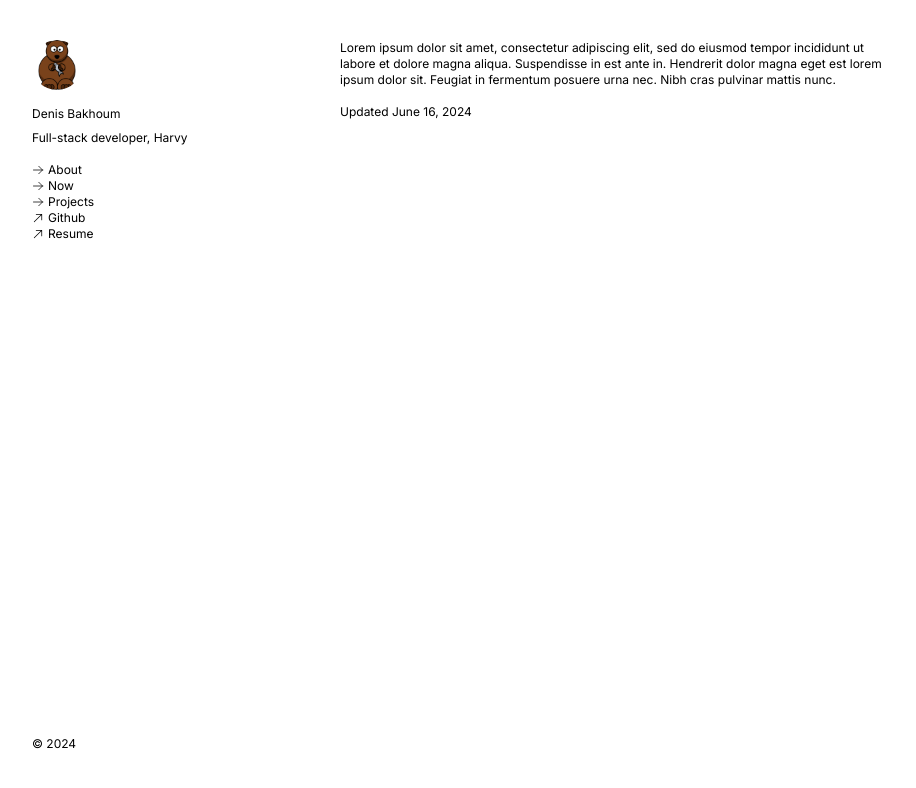
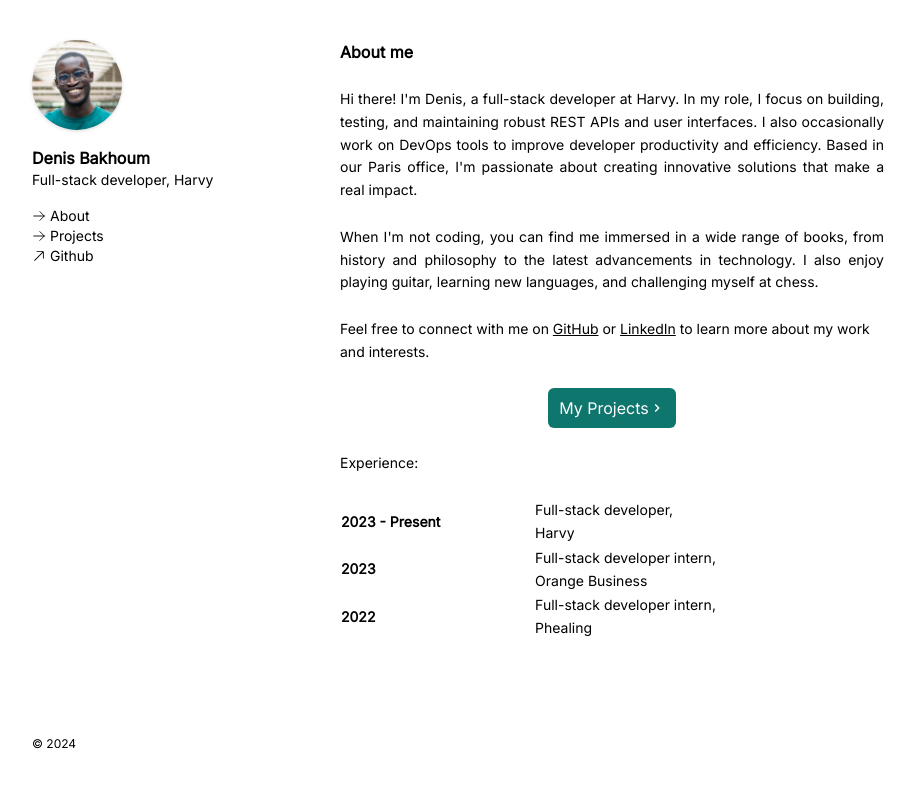
Before and after one commit to Dionysos5/portfolio, a Next.js app: page / in a window 1280 px wide. Shown: the top 788 px of the page, without its empty margins (0-916 px from the left). Built offline with nearby package versions, Linux system fonts and the light colour scheme.

Commit message:
updated home page and removed unused pages

```diff
--- a/app/about/page.tsx
+++ b/app/about/page.tsx
@@ -6,13 +6,6 @@ import Link from "next/link";
 export default function About() {
   return (
     <article className="flex flex-col gap-6 max-w-screen-sm pr-24">
-      <Image
-        src={ProfilePicture}
-        alt="Profile picture"
-        width={512}
-        height={320}
-        className="w-full h-96 bg-red-200 rounded-md"
-      />
       <p className="leading-relaxed text-sm">
         Hi there! I'm Denis, a full-stack developer at Harvy. In my role, I
         focus on building, testing, and maintaining robust REST APIs and user
--- a/app/components/Navbar.tsx
+++ b/app/components/Navbar.tsx
@@ -11,35 +11,38 @@ export default function Navbar() {
         <Image
           src={ProfilePicture}
           alt="Profile picture"
-          width={50}
-          className="rounded-full"
+          width={90}
+          className="rounded-full drop-shadow border-grey-200"
         />
       </Link>
-      <h3 className="pt-4">Denis Bakhoum</h3>
-      <p className="mt-2">Full-stack developer, Harvy</p>
+      <h3 className="pt-4 text-base font-semibold">Denis Bakhoum</h3>
+      <p className="text-sm">Full-stack developer, Harvy</p>
       <div className="flex flex-col mt-4">
-        <Link href={"/about"} className="flex items-center">
+        <Link href={"/"} className="flex items-center text-sm">
           <HiOutlineArrowRight className="mr-1" />
           About
         </Link>
-        <Link href={"/now"} className="flex items-center">
-          <HiOutlineArrowRight className="mr-1" />
-          Now
-        </Link>
-        <Link href={"/projects"} className="flex items-center">
+        <Link href={"/projects"} className="flex items-center text-sm">
           <HiOutlineArrowRight className="mr-1" />
           Projects
         </Link>
-        <Link href={"#"} className="flex items-center">
+        {/* <Link href={"/uses"} className="flex items-center text-sm"> */}
+        {/*   <HiOutlineArrowRight className="mr-1" /> */}
+        {/*   Uses */}
+        {/* </Link> */}
+        <Link
+          href={"https://github.com/dionysos5"}
+          className="flex items-center text-sm"
+        >
           <HiArrowUpRight className="mr-1" />
           Github
         </Link>
         {/* https://github.com/dionysos5 */}
-        <Link href={"#"} className="flex items-center">
-          {" "}
-          <HiArrowUpRight className="mr-1" />
-          Resume
-        </Link>
+        {/* <Link href={"#"} className="flex items-center text-sm"> */}
+        {/*   {" "} */}
+        {/*   <HiArrowUpRight className="mr-1" /> */}
+        {/*   Resume */}
+        {/* </Link> */}
       </div>
       <div className="absolute bottom-12">© 2024</div>
     </nav>
--- a/app/components/Card.tsx
+++ b/app/components/ProjectCard.tsx
@@ -1,21 +1,26 @@
-import Image from "next/image";
+import Image, { StaticImageData } from "next/image";
 import Link from "next/link";
 import React from "react";
 import { HiOutlineArrowRight } from "react-icons/hi2";
 import { HiArrowUpRight } from "react-icons/hi2";
-import Weather from "./weather.png";
-export default function Card() {
+export default function ProjectCard({
+  image,
+  title,
+}: {
+  image: StaticImageData;
+  title: string;
+}) {
   return (
     <div>
       <Link href={`/projects/${"weather"}`}>
         <Image
-          src={Weather}
+          src={image}
           alt="Profile picture"
           width={256}
-          className="rounded"
+          className="rounded-md"
         />
       </Link>
-      <p className="mt-2">Command Line Weather app</p>
+      <p className="mt-2 text-sm text-center">{title}</p>
     </div>
   );
 }
--- a/app/now/page.tsx
+++ /dev/null
@@ -1,5 +0,0 @@
-import React from "react";
-
-export default function Now() {
-  return <div>Now</div>;
-}
--- a/app/page.tsx
+++ b/app/page.tsx
@@ -1,16 +1,76 @@
 import Image from "next/image";
+import Link from "next/link";
+import { MdOutlineKeyboardArrowRight } from "react-icons/md";
 
 export default function Home() {
   return (
     <div>
-      <section className="flex flex-col gap-6 max-w-screen-sm pr-24">
-        Lorem ipsum dolor sit amet, consectetur adipiscing elit, sed do eiusmod
-        tempor incididunt ut labore et dolore magna aliqua. Suspendisse in est
-        ante in. Hendrerit dolor magna eget est lorem ipsum dolor sit. Feugiat
-        in fermentum posuere urna nec. Nibh cras pulvinar mattis nunc.
-      </section>
+      <article className="flex flex-col gap-6 max-w-screen-sm pr-24">
+        <h3 className="text-base font-semibold ">About me</h3>
+        <p className="leading-relaxed text-sm text-justify">
+          Hi there! I'm Denis, a full-stack developer at Harvy. In my role, I
+          focus on building, testing, and maintaining robust REST APIs and user
+          interfaces. I also occasionally work on DevOps tools to improve
+          developer productivity and efficiency. Based in our Paris office, I'm
+          passionate about creating innovative solutions that make a real
+          impact.
+        </p>
+        <p className="leading-relaxed text-sm text-justify">
+          When I'm not coding, you can find me immersed in a wide range of
+          books, from history and philosophy to the latest advancements in
+          technology. I also enjoy playing guitar, learning new languages, and
+          challenging myself at chess.
+        </p>
+        <p className="leading-relaxed text-sm">
+          Feel free to connect with me on{" "}
+          <Link href="https://github.com/dionysos5" className="underline">
+            GitHub
+          </Link>{" "}
+          or{" "}
+          <Link
+            href="https://www.linkedin.com/in/denis-bakhoum"
+            className="underline"
+          >
+            LinkedIn
+          </Link>{" "}
+          to learn more about my work and interests.
+        </p>
 
-      <p className="mt-4">Updated June 16, 2024</p>
+        <div className="flex justify-center">
+          <Link
+            className="w-32 flex justify-center items-center py-2 bg-teal-700 text-base text-white rounded-md"
+            href={"/projects"}
+          >
+            My Projects
+            <MdOutlineKeyboardArrowRight />
+          </Link>
+        </div>
+        <p className="leading-relaxed text-sm">Experience:</p>
+        <table className="leading-relaxed text-sm">
+          <tbody>
+            <tr>
+              <td className="font-semibold">2023 - Present</td>
+              <td>
+                Full-stack developer, <br /> Harvy
+              </td>
+            </tr>
+            <tr>
+              <td className="font-semibold">2023</td>
+              <td>
+                Full-stack developer intern,
+                <br /> Orange Business
+              </td>
+            </tr>
+            <tr>
+              <td className="font-semibold">2022</td>
+              <td>
+                Full-stack developer intern,
+                <br /> Phealing
+              </td>
+            </tr>
+          </tbody>
+        </table>
+      </article>
     </div>
   );
 }
--- a/app/projects/[projectName]/page.tsx
+++ b/app/projects/[projectName]/page.tsx
@@ -2,24 +2,27 @@ import React from "react";
 import Image from "next/image";
 import Weather from "../../components/weather.png";
 import Link from "next/link";
-import { HiArrowUpRight } from "react-icons/hi2";
 import { FaArrowUpRightFromSquare } from "react-icons/fa6";
 const ProjectDetails = ({ params }: { params: { projectName: string } }) => {
+  //TODO: Create a json file with description, demo, source link and stack information
+  // load it based on projectName found in params
   const { projectName } = params;
+
+  const description =
+    "A Python-based command line weather application showcasing API integration skills. Utilizes the OpenWeatherMap API to provide real-time weather data for user-specified locations.";
+  const sourceLink = "https://github.com/Dionysos5/weather-app";
+  const stack = "Python 3";
+
   return (
     <article className="flex flex-col gap-6 max-w-screen-sm pr-24">
       <h1 className="capitalize font-semibold text-lg">{projectName}</h1>
-      <p>
-        A Python-based command line weather application showcasing API
-        integration skills. Utilizes the OpenWeatherMap API to provide real-time
-        weather data for user-specified locations.{" "}
-      </p>
+      <p className="text-justify">{description}</p>
 
       <div className="flex gap-2">
         <p className="bg-green-100  text-green-700 uppercase px-1 py-[0.5] font-semibold">
           Demo
         </p>
-        <Link href={"/about"} className="flex gap-1 items-center underline">
+        <Link href={"#"} className="flex gap-1 items-center underline">
           Weather App
           <FaArrowUpRightFromSquare className="text-xs mr-1" />
         </Link>
@@ -28,14 +31,14 @@ const ProjectDetails = ({ params }: { params: { projectName: string } }) => {
         <p className="bg-green-100  text-green-700 uppercase px-1 py-[0.5] font-semibold">
           Stack
         </p>
-        <span className="flex gap-1 items-center ">Python 3</span>
+        <span className="flex gap-1 items-center ">{stack}</span>
       </div>
       <div className="flex gap-2">
         <p className="bg-green-100  text-green-700 uppercase px-1 py-[0.5] font-semibold">
           Source
         </p>
-        <Link href={"/about"} className="flex gap-1 items-center underline">
-          github.com/dionysos5/weather
+        <Link href={sourceLink} className="flex gap-1 items-center underline">
+          {sourceLink}
           <FaArrowUpRightFromSquare className="text-xs mr-1" />
         </Link>
       </div>
--- a/app/projects/page.tsx
+++ b/app/projects/page.tsx
@@ -1,20 +1,14 @@
 import React from "react";
-import Card from "../components/Card";
+import ProjectCard from "../components/ProjectCard";
 
+import Weather from "../components/weather.png";
 export default function Projects() {
   return (
     <article className="flex flex-col gap-6 max-w-screen-sm pr-24">
       <h2 className="text-base font-semibold">Projects</h2>
 
       <div className=" grid grid-cols-2 gap-4">
-        <Card />
-        <Card />
-        <Card />
-        <Card />
-        <Card />
-        <Card />
-        <Card />
-        <Card />
+        <ProjectCard image={Weather} title={"CLI Weather"} />
       </div>
     </article>
   );
--- /dev/null
+++ b/app/uses/page.tsx
@@ -0,0 +1,9 @@
+import React from "react";
+
+export default function Uses() {
+  return (
+    <article className="flex flex-col gap-6 max-w-screen-sm pr-24">
+      <h2 className="text-base font-semibold">Uses</h2>
+    </article>
+  );
+}
```
Also changed, not shown: app/components/profile.png.
